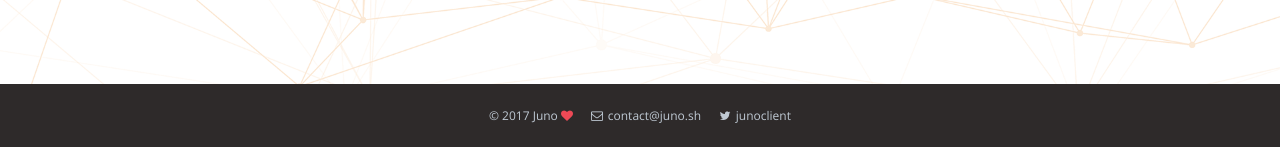
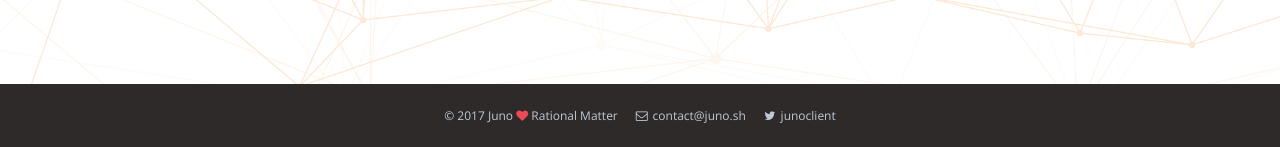
Before and after one commit to test-juno-sh/juno-website-test, a Jekyll site: the page built from index.html, in a window 1280 px wide and 900 px high, scrolled down 1259 px. Shown: the part 750-897 px from the top of the window. Built offline with Jekyll 4.4.1, drawn with Linux system fonts in a browser that asks for light colours; nearby versions of some CDN libraries; comment, search, counter and statistics services are not loaded.

Commit message:
Add company name in footer.

```diff
--- a/_includes/footer.html
+++ b/_includes/footer.html
@@ -2,7 +2,7 @@
     <div class="container post-content">
         <div class="footer-details">
             <p align="center">
-                © 2017 Juno <i class="fa fa-heart" style="color:#ed4956"></i>
+                © 2017 Juno <i class="fa fa-heart" style="color:#ed4956"></i> Rational Matter
                 <span style="display:inline-block; width: 10px;"></span>
                 <a href="mailto:{{ site.email }}" target="_blank"><i class="fa fa-envelope-o fa-fw" aria-hidden="true"></i> {{ site.email }}</a>
                 <span style="display:inline-block; width: 10px;"></span>
```
